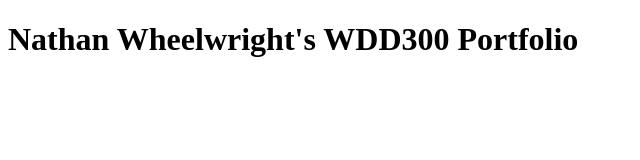
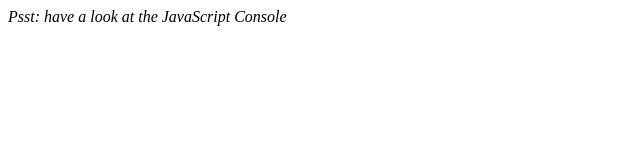
Before and after one commit to Natosphere/WDD330, a plain HTML site: page w3/teamAssignment.html in a window 1280 px wide. Shown: the whole page, without its empty margins (0-640 px from the left). Drawn offline with Linux system fonts and the light colour scheme.

Commit message:
no message

```diff
--- a/w3/teamAssignment.html
+++ b/w3/teamAssignment.html
@@ -7,8 +7,7 @@
 	</head>
 	<body>
 
-		<h1>Nathan Wheelwright's WDD300 Portfolio</h1>
-
+		<em>Psst: have a look at the JavaScript Console</em>
 
 
 		<script src="teamAssignment.js"></script>
```
